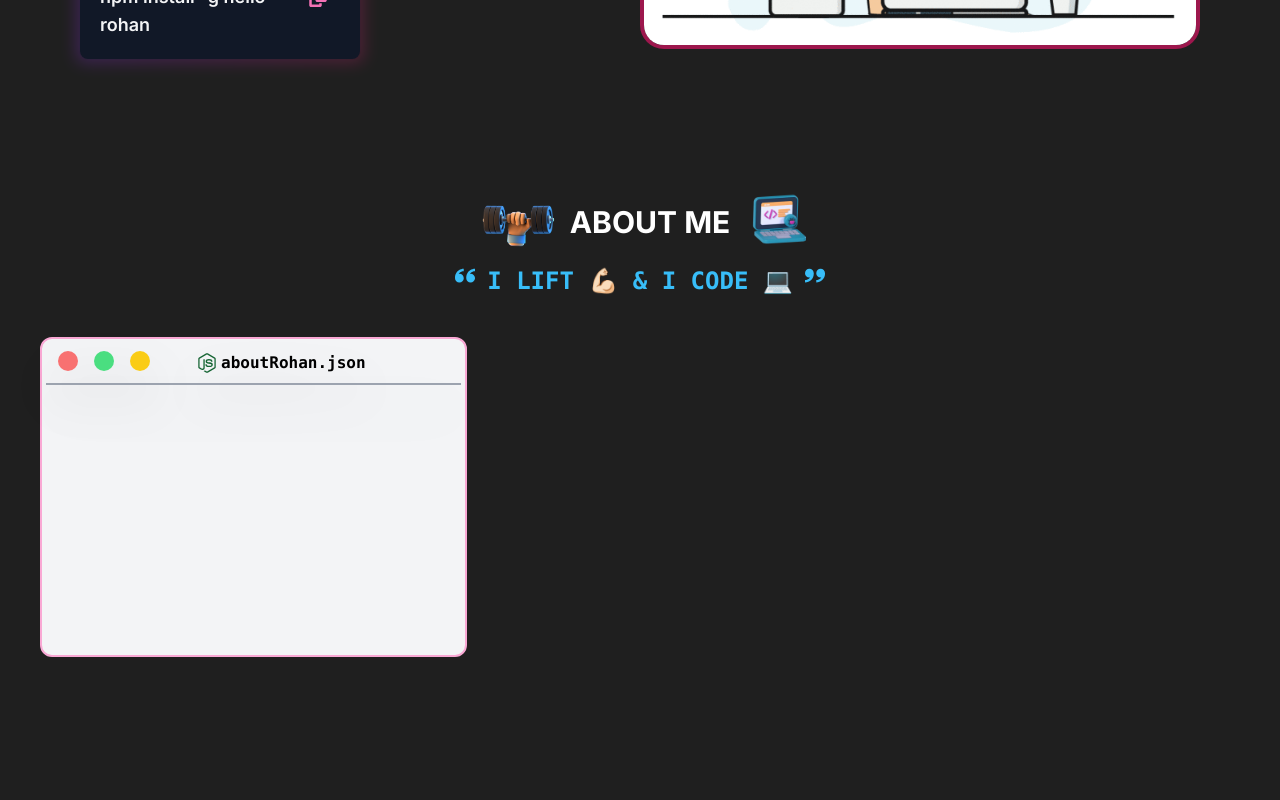
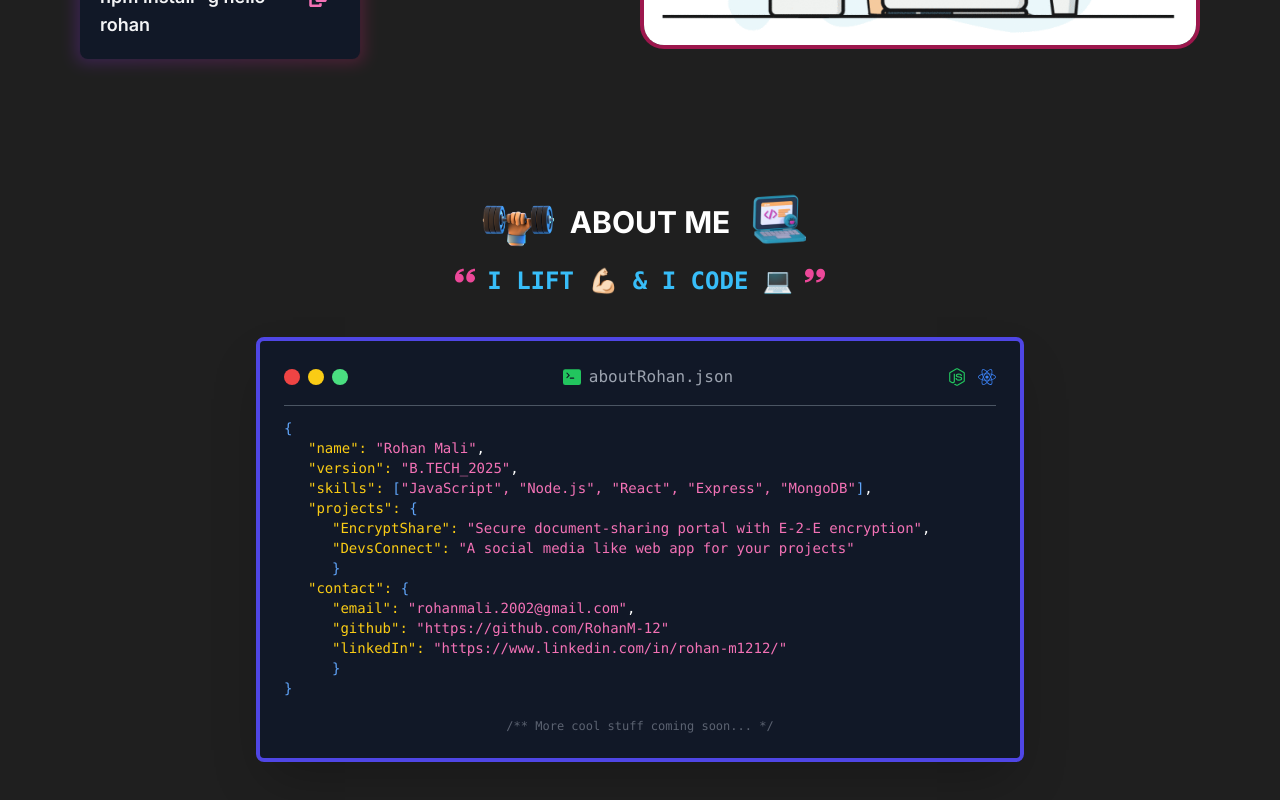
Before and after one commit to RohanM-12/Portfolio, a Next.js app: page / in a window 1280 px wide. Shown: the part 490-1290 px from the top of the page. Before the commit the page ends 1187 px from the top, so only its background shows below. Built offline with nearby package versions, Linux system fonts and the light colour scheme.

Commit message:
added the aboutMe json file component

```diff
--- a/src/components/AboutMe.jsx
+++ b/src/components/AboutMe.jsx
@@ -31,11 +31,11 @@ const AboutMe = () => {
       </div>
       <div className="flex justify-center items-center font-bold text-2xl font-mono text-sky-400">
         <span className="mx-3 mb-3">
-          <ImQuotesLeft size={20} />
+          <ImQuotesLeft size={20} className="text-pink-500" />
         </span>
         <span>I LIFT 💪🏻 & I CODE 💻</span>
         <span className="mx-3 mb-3">
-          <ImQuotesRight size={20} />
+          <ImQuotesRight size={20} className="text-pink-500" />
         </span>
       </div>
       <div>
--- a/src/components/ThingsAboutMe.jsx
+++ b/src/components/ThingsAboutMe.jsx
@@ -1,23 +1,109 @@
 import React from "react";
-import { FaNodeJs } from "react-icons/fa";
-import { IoIosCloseCircle } from "react-icons/io";
-import { FaCircleMinus } from "react-icons/fa6";
-import { BsArrowUpLeftCircleFill } from "react-icons/bs";
+import { FaNodeJs, FaReact } from "react-icons/fa";
+import { BsFillTerminalFill } from "react-icons/bs";
+import Link from "next/link";
+
 const ThingsAboutMe = () => {
   return (
-    <div className="rounded-xl bg-gray-100 w-2/6 h-80 m-10 border-2 border-pink-300">
-      <span className="flex float-start items-center ml-2 mt-3 drop-shadow-2xl">
-        <div className="bg-red-400  mx-2 text-red-400 rounded-full w-5 h-5"></div>
-        <div className="bg-green-400 mx-2 text-green-400 rounded-full w-5 h-5"></div>
-        <div className="bg-yellow-400 mx-2 text-yellow-400  rounded-full w-5 h-5"></div>
-      </span>
-      <span className="flex justify-center items-center drop-shadow-2xl">
-        <span className="font-mono font-bold flex justify-center items-center mt-3 -ml-16">
-          <FaNodeJs className="text-green-800 mx-1" size={20} />
+    <div className="relative rounded-lg bg-gray-900 text-white w-4/5 max-w-3xl mx-auto p-6 my-10 shadow-2xl border-4 border-indigo-600">
+      <div className="flex justify-between items-center mb-4">
+        <div className="flex space-x-2">
+          <div className="bg-red-500 rounded-full w-4 h-4"></div>
+          <div className="bg-yellow-400 rounded-full w-4 h-4"></div>
+          <div className="bg-green-400 rounded-full w-4 h-4"></div>
+        </div>
+        <span className="font-mono flex items-center text-gray-400">
+          <BsFillTerminalFill className="text-green-500 mr-2" size={18} />
           aboutRohan.json
         </span>
-      </span>
-      <div className="border-t-2 my-2 mx-1 drop-shadow-2xl border-gray-400"></div>
+        <div className="flex space-x-3">
+          <FaNodeJs className="text-green-500" size={18} />
+          <FaReact className="text-blue-500" size={18} />
+        </div>
+      </div>
+
+      <div className="bg-gray-700 border-t border-gray-600 my-3"></div>
+
+      <div className="text-sm font-mono">
+        <div>
+          <span className="text-blue-400">{"{"}</span>
+        </div>
+        <div className="ml-6">
+          <span className="text-yellow-400">"name": </span>
+          <span className="text-pink-400">"Rohan Mali"</span>,
+        </div>
+        <div className="ml-6">
+          <span className="text-yellow-400">"version": </span>
+          <span className="text-pink-400">"B.TECH_2025"</span>,
+        </div>
+        <div className="ml-6">
+          <span className="text-yellow-400">"skills": </span>
+          <span className="text-blue-400">{"["}</span>
+          <span className="text-pink-400">
+            "JavaScript", "Node.js", "React", "Express", "MongoDB"
+          </span>
+          <span className="text-blue-400">{"]"}</span>,
+        </div>
+
+        <div className="ml-6">
+          <span className="text-yellow-400">"projects": </span>
+          <span className="text-blue-400">{"{"}</span>
+          <div className="ml-6">
+            <div>
+              <span className="text-yellow-400">"EncryptShare": </span>
+              <span className="text-pink-400">
+                "Secure document-sharing portal with E-2-E encryption"
+              </span>
+              ,
+            </div>
+            <div>
+              <span className="text-yellow-400">"DevsConnect": </span>
+              <span className="text-pink-400">
+                "A social media like web app for your projects"
+              </span>
+            </div>
+          </div>
+          <span className="text-blue-400 ml-6">{"}"}</span>
+        </div>
+        <div className="ml-6">
+          <span className="text-yellow-400">"contact": </span>
+          <span className="text-blue-400">{"{"}</span>
+          <div className="ml-6">
+            <div>
+              <span className="text-yellow-400">"email": </span>
+              <span className="text-pink-400">"rohanmali.2002@gmail.com"</span>,
+            </div>
+            <div>
+              <span className="text-yellow-400">"github": </span>
+              <Link
+                href={"https://github.com/RohanM-12"}
+                className="text-pink-400"
+              >
+                "https://github.com/RohanM-12"
+              </Link>
+            </div>
+            <div>
+              <span className="text-yellow-400">"linkedIn": </span>
+              <Link
+                href={"https://www.linkedin.com/in/rohan-m1212/"}
+                className="text-pink-400"
+              >
+                "https://www.linkedin.com/in/rohan-m1212/"
+              </Link>
+            </div>
+          </div>
+          <span className="text-blue-400 ml-6">{"}"}</span>
+        </div>
+        <div>
+          <span className="text-blue-400">{"}"}</span>
+        </div>
+      </div>
+
+      <div className="mt-5 text-xs text-gray-500 text-center font-mono">
+        <span className="animate-pulse">
+          /** More cool stuff coming soon... */
+        </span>
+      </div>
     </div>
   );
 };
```
